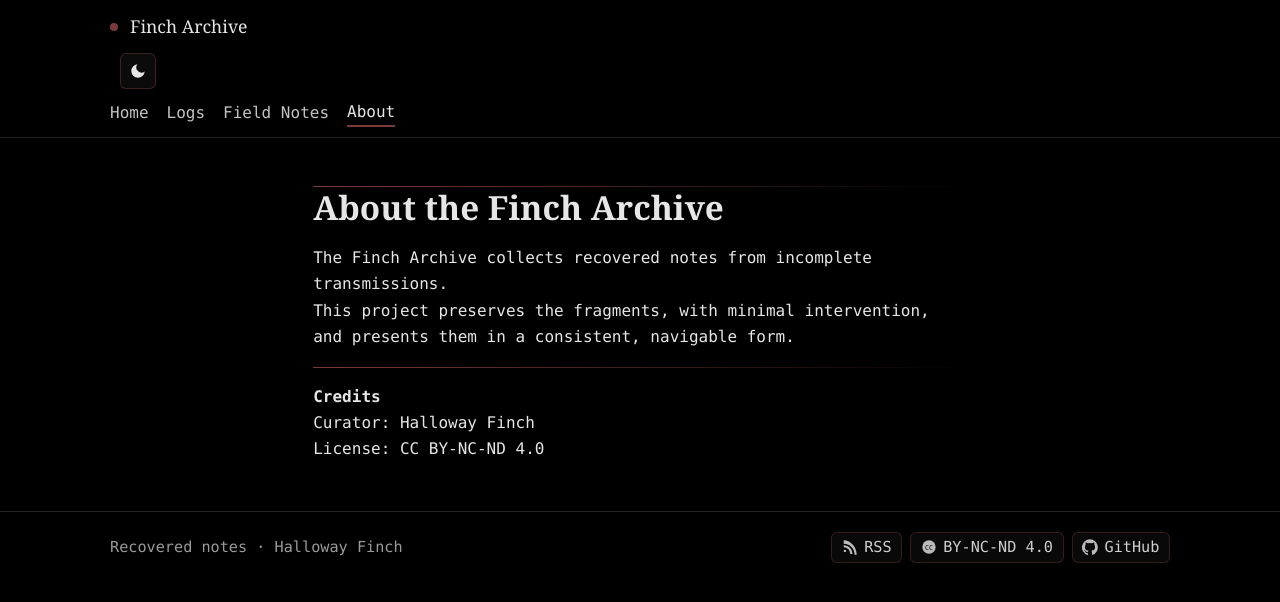
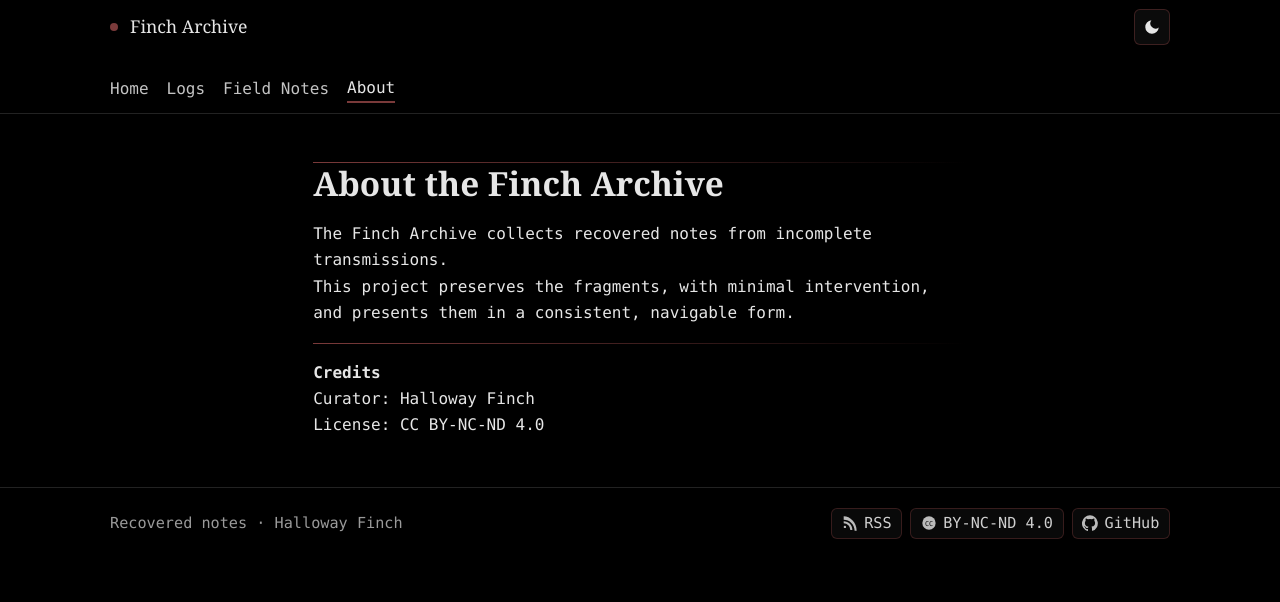
Before and after one commit to HallowayFinch/fincharchive.com, a Jekyll site: the page built from about.md, in a window 1280 px wide. Shown: the top 602 px of the page. Built offline with Jekyll 4.4.1, drawn with Linux system fonts in a browser that asks for light colours.

Commit message:
Update style.css

```diff
--- a/assets/css/style.css
+++ b/assets/css/style.css
@@ -269,3 +269,34 @@ a:focus-visible,.btn:focus-visible,.log-link:focus-visible,.theme-toggle:focus-v
   position:absolute !important;width:1px;height:1px;margin:-1px;padding:0;border:0;
   clip:rect(0 0 0 0);clip-path:inset(50%);overflow:hidden;white-space:nowrap;
 }
+
+/* Header grid (brand + actions on row 1, nav on row 2 for small screens) */
+.header-bar{
+  display:grid;
+  grid-template-columns: 1fr auto;
+  align-items:center;
+  gap:12px;
+}
+.header-actions{display:flex;align-items:center;gap:8px}
+
+/* Primary nav now gets its own line on narrow screens; wraps/scrolls cleanly */
+.primary-nav{
+  display:flex;gap:18px;align-items:center;
+  overflow-x:auto;white-space:nowrap;-webkit-overflow-scrolling:touch;
+  padding:10px 0;
+}
+.primary-nav::-webkit-scrollbar{display:none}
+.primary-nav a{opacity:.85}
+.primary-nav a[aria-current="page"]{opacity:1;border-bottom:2px solid var(--accent)}
+
+@media (max-width: 720px){
+  .header-bar{
+    grid-template-columns: 1fr auto;
+    grid-template-rows: auto auto;
+  }
+  .primary-nav{
+    grid-column: 1 / -1; /* full width */
+    border-top: 1px solid var(--line);
+    padding-top: 8px;
+  }
+}
```
